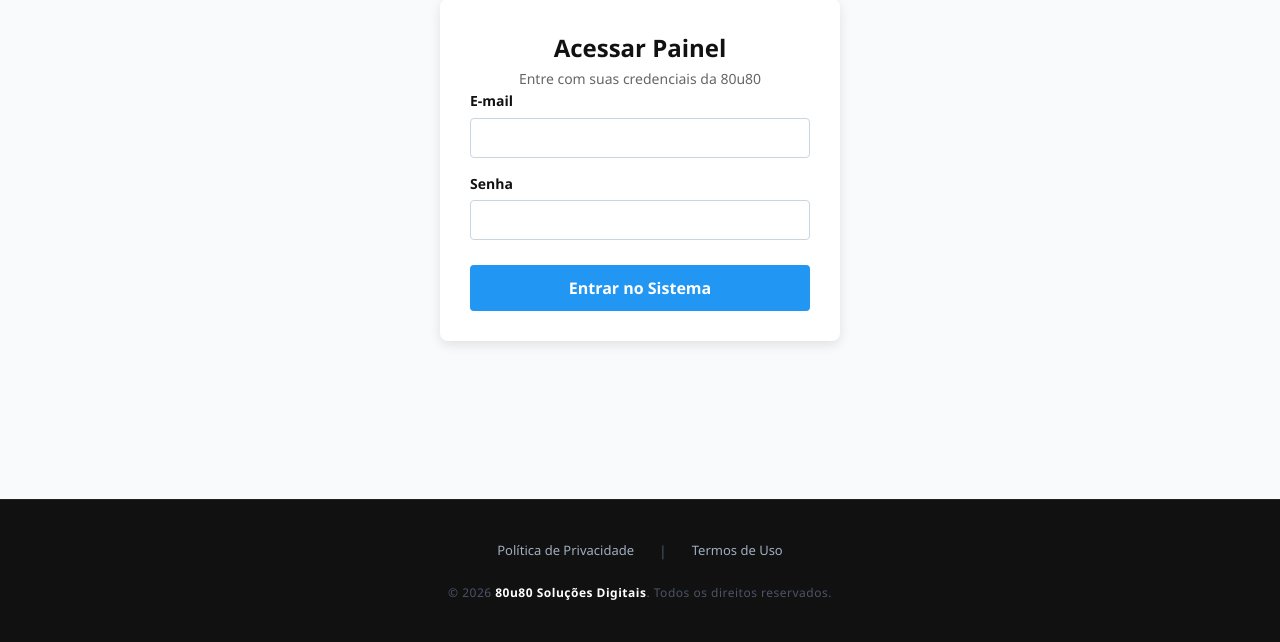
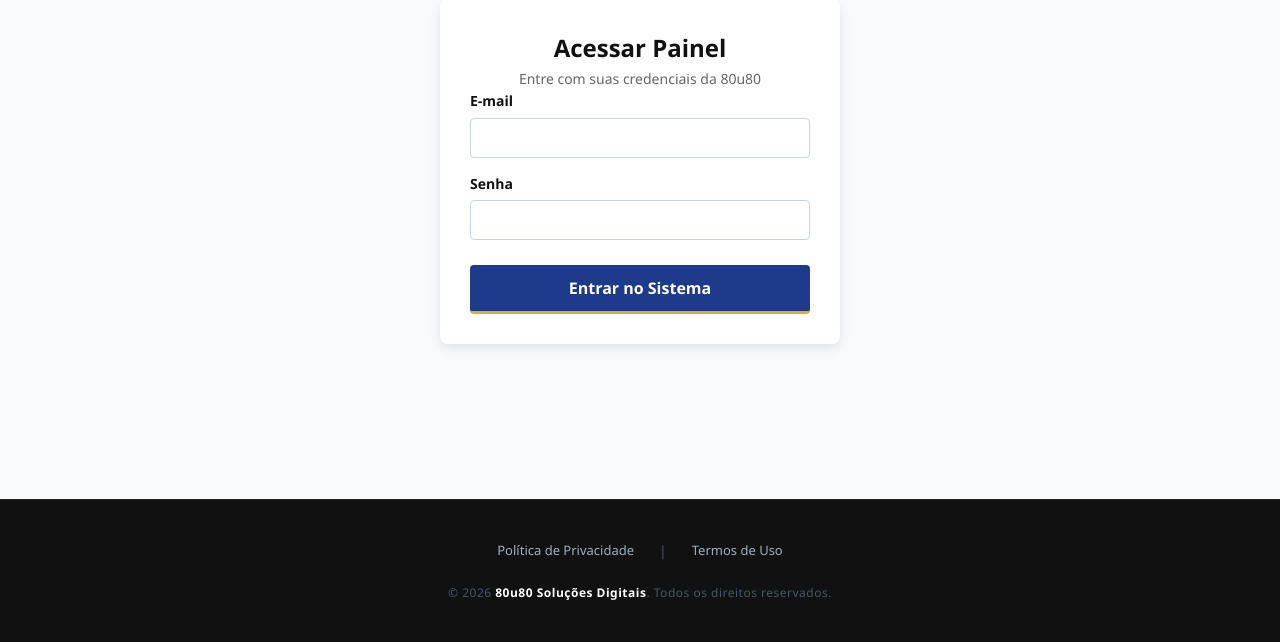
Before and after one commit to guilagarto/painel_adm, a PHP site: page /login in a window 1280 px wide. Shown: the part 181-823 px from the top of the page. Run offline with PHP 8.4, Linux system fonts and the light colour scheme.

Commit message:
feat: lmpando rotas e ajustando adm2

```diff
--- a/app/Views/Public/login.php
+++ b/app/Views/Public/login.php
@@ -9,7 +9,8 @@
         </div>
     <?php endif; ?>
 
-    <form action="/solucaodigital/public/login" method="POST" style="display: flex; flex-direction: column; gap: 15px;">
+    <!-- CORRIGIDO: Modificado o action para 'login' relativo, sem prefixos locais -->
+    <form action="login" method="POST" style="display: flex; flex-direction: column; gap: 15px;">
         <div>
             <label style="display: block; margin-bottom: 5px; font-weight: bold; font-size: 14px;">E-mail</label>
             <input type="email" name="email" required style="width: 100%; padding: 10px; border: 1px solid #cbd5e0; border-radius: 4px; box-sizing: border-box;">
@@ -20,7 +21,7 @@
             <input type="password" name="senha" required style="width: 100%; padding: 10px; border: 1px solid #cbd5e0; border-radius: 4px; box-sizing: border-box;">
         </div>
 
-        <button type="submit" style="background: #2196f3; color: white; border: none; padding: 12px; border-radius: 4px; font-weight: bold; cursor: pointer; font-size: 16px; margin-top: 10px;">
+        <button type="submit" style="background: #1e3a8a; color: white; border: none; padding: 12px; border-radius: 4px; font-weight: bold; cursor: pointer; font-size: 16px; margin-top: 10px; border-bottom: 3px solid #d4af37;">
             Entrar no Sistema
         </button>
     </form>
```
